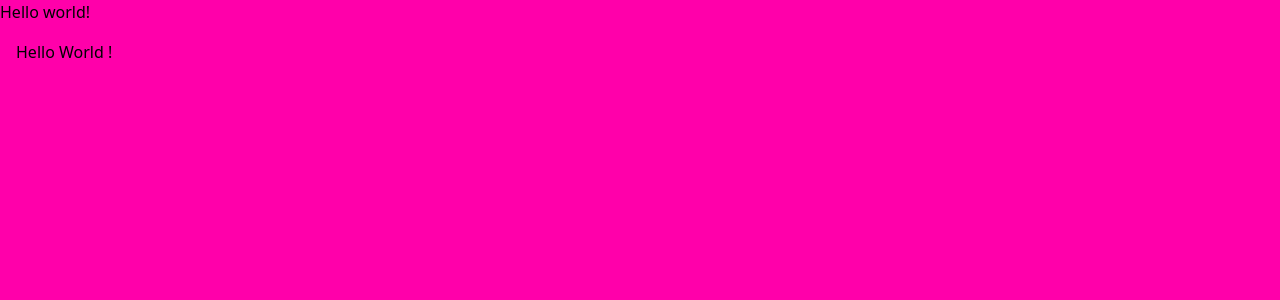
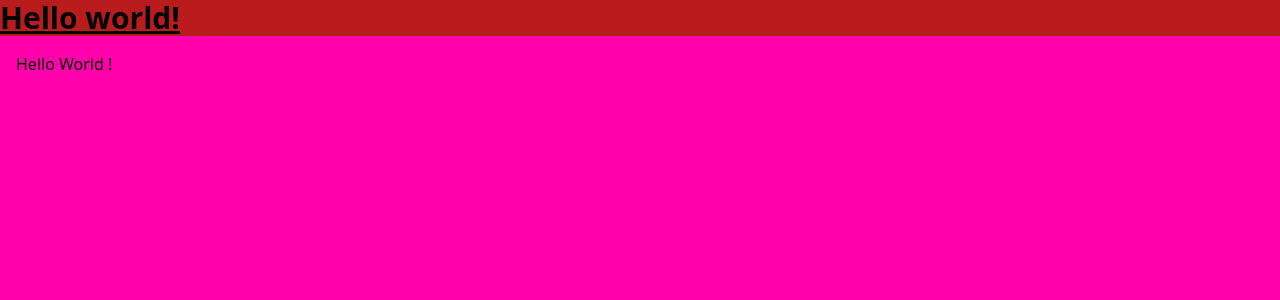
Before and after one commit to NFiker/TechNovice, a React (Vite) app in the folder client/: page / in a window 1280 px wide. Shown: the top 300 px of the page. Built offline with nearby package versions, Linux system fonts and the light colour scheme.

Commit message:
release/0.1/tailwind_init_8 : tailwind bug corrected

```diff
--- a/client/index.html
+++ b/client/index.html
@@ -10,7 +10,7 @@
         <script src="./src/index.tsx" type="module">
             window.global = globalThis;
         </script>
-        <h1 class="text-3xl font-bold underline bg-slate-300"> Hello world! </h1>
+        <h1 class="text-3xl font-bold underline bg-red-700"> Hello world! </h1>
         <div id="root"></div>
     </body>
 </html>
--- a/client/package.json
+++ b/client/package.json
@@ -16,5 +16,6 @@
     "dependencies": {
         "react": "^18",
         "react-dom": "^18"
-    }
+    },
+    "type": "module"
 }
--- a/client/postcss.config.js
+++ b/client/postcss.config.js
@@ -1,4 +1,6 @@
-export const plugins = {
-    tailwindcss: {},
-    autoprefixer: {},
+export default {
+    plugins: {
+        tailwindcss: {},
+        autoprefixer: {},
+    },
 };
--- a/client/tailwind.config.js
+++ b/client/tailwind.config.js
@@ -1,5 +1,7 @@
-export const content = ['*'];
-export const theme = {
-  extend: {},
+export default {
+    content: ['*'],
+    theme: {
+        extend: {},
+    },
+    plugins: [],
 };
-export const plugins = [];
```
